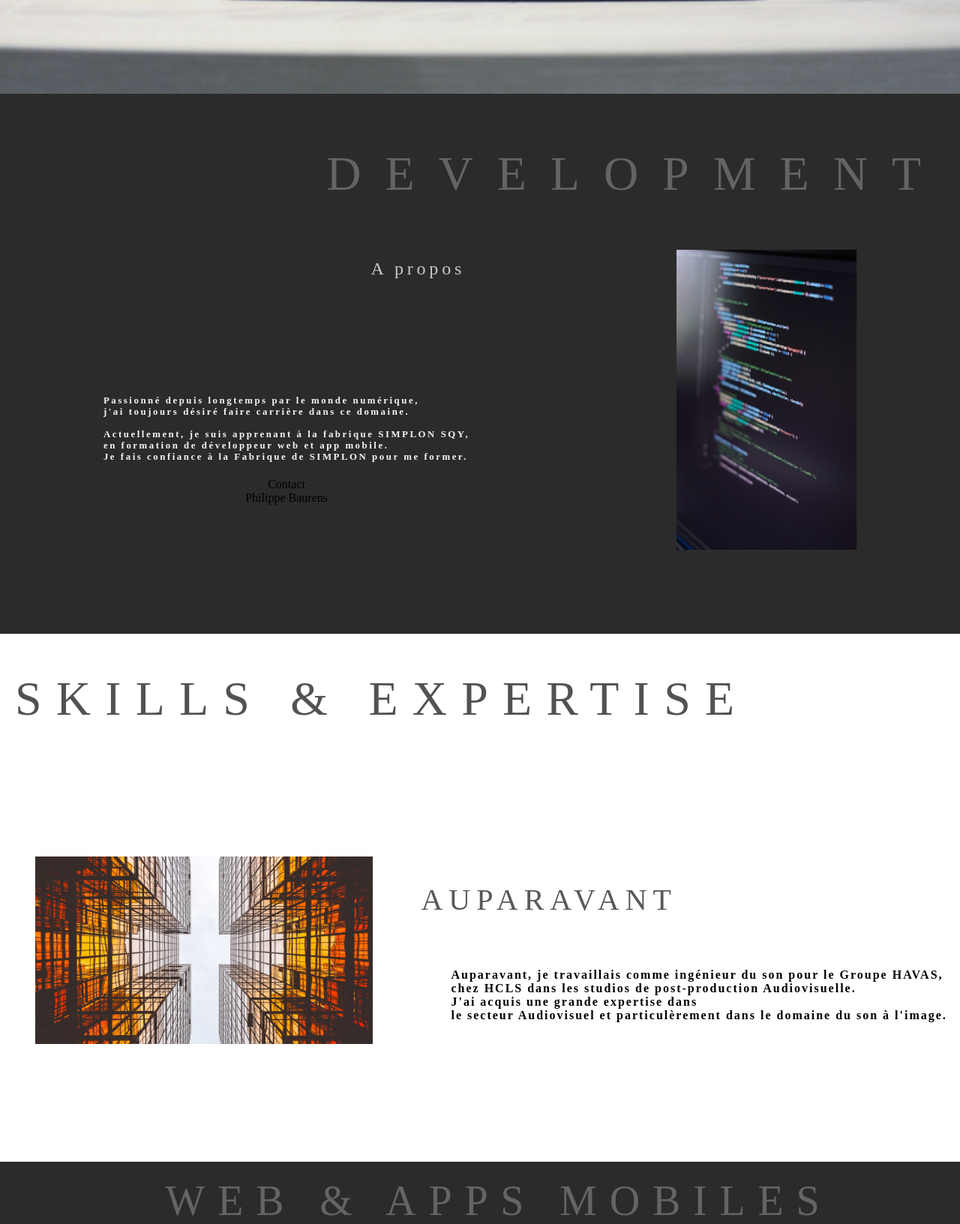
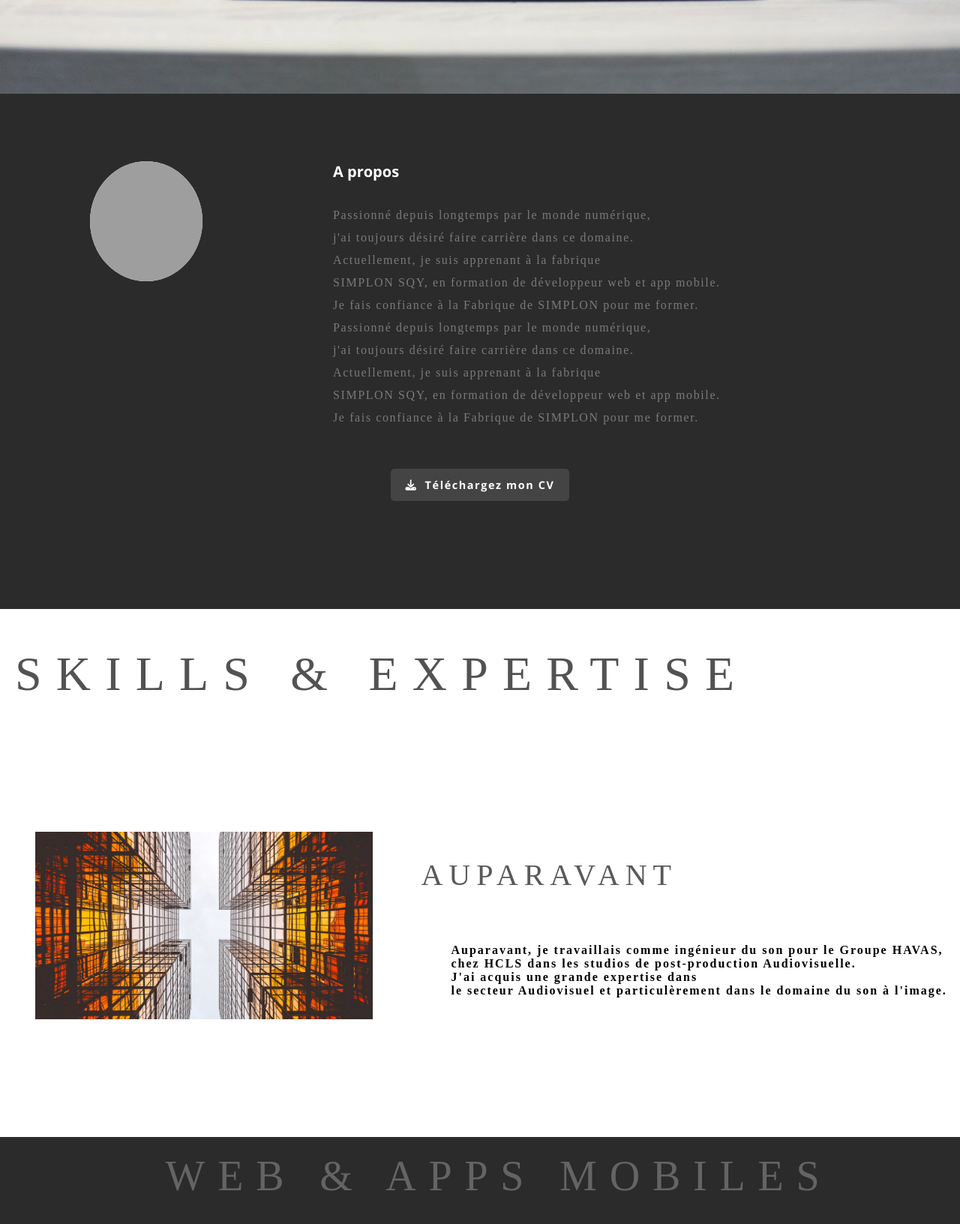
Before and after one commit to Phildevfront/CV-portfolio, a PHP site: page / in a window 1280 px wide. Shown: the part 755-2387 px from the top of the page at 75% size. Run offline with PHP 8.4, Linux system fonts and the light colour scheme; some libraries are stand-ins or nearby versions; grey boxes are pictures that could not be loaded.

Commit message:
about complete

```diff
--- a/assets/css/main.css
+++ b/assets/css/main.css
@@ -10,7 +10,7 @@ header nav ul li, header h1 {margin: 20px;}
 
 .bg-white{background-color: white}
 .bg-gray{background-color: gray}
-.bg-black{background-color: black}
+.bg-black{background-color: #2B2B2B}
 
 
 body{
@@ -156,7 +156,7 @@ a {
 /*---------- END HEADER -------------------*/
 
 
-/*------------------------------------------------------- BANNER LANDING ------------------------------------------------*/
+/*-------------------------------------------------------SECTION 1 BANNER LANDING ------------------------------------------------*/
 
 /*------ EFFECT MAIN TITLE ------------*/
   .text-focus-in {
@@ -277,100 +277,98 @@ a.scroll{
 
 
 
-/*---------SECTION DEV ----------*/
+/*--------------------------------------------- SECTION 2 ABOUT ME --------------------------------------------*/
 
-section.flex-row.bg-gray.dev{
-    width:100% ;
-    height: 20vh;
-    display: flex;
-    justify-content: flex-end;
-    align-items: center;
-    background-color: rgb(43, 43, 43);
+section#about{
+  background-color: rgb(43, 43, 43);
+  padding: 90px 0 90px 0;
+  overflow: hidden;
+}
+
+
+section.bg-black.row{
+    width: 96%;
+    max-width: 1020px;
+    margin: 0 auto;
+}
+
+div.profile-img{
+  width: 30%;
+  position: relative;
+  padding: 0 20px;
+  min-height: 1px;
+  float: left;
 }
 
 img.profile-pic{
+  position: relative;
+  left: 100px;
+  width: 150px;
+  height: 160px;
+  border-radius: 100%;
+  background: white;
+}
 
-    position: relative;
-    width: 140px;
-    height: 150px;
-    object-fit: scale-down;
+
+img{
+  max-width: 100%;
+}
+
+div.about.text{
+  padding: 0 20px;
+  min-height: 1px;
+  display: flex;
+  flex-direction: column;
 
 }
-div.actuel.dev{
-  position: relative;
-  top: 10em;
+#about h2{
+  font-family: 'Open Sans', sans-serif;
+  font-size: 20px;
+  font-weight: 700;
+  color: #fff;
+}
+
+#about p{
+  font-size: 1em;
+  font-weight: lighter;
+  letter-spacing: 0.1em;
+  line-height: 30px;
+  color: #7A7A7A;
+}
+
+div.download{
   display: flex;
-  flex-direction: column;
-  justify-content: space-evenly;
+  flex-direction: row;
+  justify-content: center;
   align-items: center;
+  margin: 30px;
 
+}
+
+a.button{
+background-color:#444;
+border-radius: 5px ;
+padding:12px 20px;
+text-decoration: none;
+}
+
+i.fa.fa-download{
+  margin-right: 10px;
+}
+
+div.download.img{
+  width: 20%;
+}
+
+img.img.deco{
+  width: 200px;
+  height: 150px;
 }
 
 
 
-section.flex-row.bg-gray.actuel.dev{
-    height: 70vh;
-    display: flex;
-    justify-content: space-around;
-    align-items:flex-start;
-    background-color: rgb(43, 43, 43);
-
-}
-
-h2.dev{
-    margin-left:100px;
-    margin-top: 50px;
-    font-size: 4em;
-    font-weight: 300;
-    font-style: normal;
-    letter-spacing: 0.5em;
-    color:#8e8e8e95;
-    padding: 20px;
-}
 
 
-div#slide-left.dev{
-  position: absolute;
-    right: -700px;
-    /*width: 100px;
-    height: 100px;
-    background: blue;*/
-    -webkit-animation: slideleft 0.5s forwards;
-    -webkit-animation-delay: 1s;
-    animation: slideleft 1s forwards;
-    animation-delay: 0.5s;
-}
-
-@keyframes slideleft {
-  100% { right: 0px; }
- 0% { left: -100%; }
-
-}
-
-p.flex-row.actuel{
-    position: relative;
-    bottom: 5em;
-    left:7.3em;
-    padding:20px;
-    font-size: 1.5em;
-    color: rgb(201, 201, 201);
-    letter-spacing: 0.2em;
-}
-
-p.text.dev{
-    margin-bottom: 20px;
-    font-size: 0.8em;
-    letter-spacing: 0.2em;
-    font-weight: 700;
-    color: whitesmoke;
-}
-
-img.dev{
-    position: relative;
-    top: 3em;
-    width: 30vh;
-    height: 50vh;
-}
 
 
 /*------------- SECTION EXPERT ---------*/
--- a/index.html
+++ b/index.html
@@ -27,7 +27,7 @@
             </ul>
         </header>
         <main>
-        <!--------------- section 1 BANNER----------------->
+        <!--------------- SECTION 1 BANNER----------------->
             <div id="home"></div>
             <section class="flex-row banner">
                 <div class="banner-text">
@@ -63,30 +63,35 @@
                     </ul>
                 </div>
             </section>
-        <!--------------- section 2 DEV----------------->
+        <!--------------- section 2 ABOUT ME----------------->
             <div id="aboutme"></div>
-            <section class="flex-row bg-gray dev">
-                <div class="dev reveal reveal-visible">
-                    <h2 class="dev">DEVELOPMENT</h2>
-                </div>
-                <div class="color square dev"></div>
-            </section>
-            <section class="flex-row bg-gray actuel dev">
-                <div class="actuel dev">
-                    <p class="flex-row actuel">A propos</p>
-                    <p class="text dev"><br>Passionné depuis longtemps par le monde numérique,
-                        <br>j'ai toujours désiré faire carrière dans ce domaine.<br>
-                        <br>Actuellement, je suis apprenant à la fabrique SIMPLON SQY,<br> en formation
-                        de développeur web et app mobile.<br>Je fais confiance à la Fabrique
-                        de SIMPLON pour me former.
-                    </p>
-                    <p class="flex-row contact">Contact</p>
-                    <p>Philippe Baurens</p>
-                </div>
-                <div class="image dev">
-                    <img class="dev" src="../PORTFOLIO/assets/images/image2.jpg">
+            <section id="about">
+                <div class="bg-black row">
+                    <div class="profile-img">
+                        <img class="profile-pic" src="../PORTFOLIO/assets/images/profile-pic-face.jpg">
+                    </div>
+                    <div class="about text">
+                        <h2>A propos</h2>
+                        <p><br>Passionné depuis longtemps par le monde numérique,
+                            <br>j'ai toujours désiré faire carrière dans ce domaine.
+                            <br>Actuellement, je suis apprenant à la fabrique <br>SIMPLON SQY, en formation
+                            de développeur web et app mobile.<br>Je fais confiance à la Fabrique
+                            de SIMPLON pour me former.
+                            <br>Passionné depuis longtemps par le monde numérique,
+                            <br>j'ai toujours désiré faire carrière dans ce domaine.
+                            <br>Actuellement, je suis apprenant à la fabrique <br>SIMPLON SQY, en formation
+                            de développeur web et app mobile.<br>Je fais confiance à la Fabrique
+                            de SIMPLON pour me former.
+                        </p>
+                    </div>
+                    <div class="row download">
+                        <div class="download">
+                            <p><a href="#" class="button"><i class="fa fa-download"></i>Téléchargez mon CV</a></p>
+                        </div>
+                    </div>
                 </div>
             </section>
+
         <!--------------- section 3 EXPERT----------------->
         <div id="expertise"></div>
             <section class="flex-row bg-white expert">
```
Also changed, not shown: assets/images/image5.jpg (added), assets/images/profile img/profile-pic.png (added), sources/profile pic/PngItem_877270.png (added).
